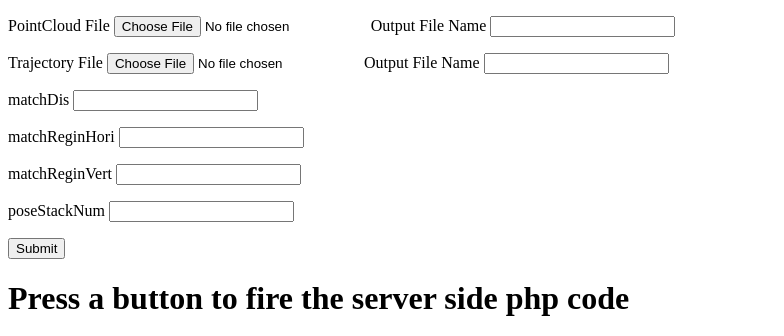
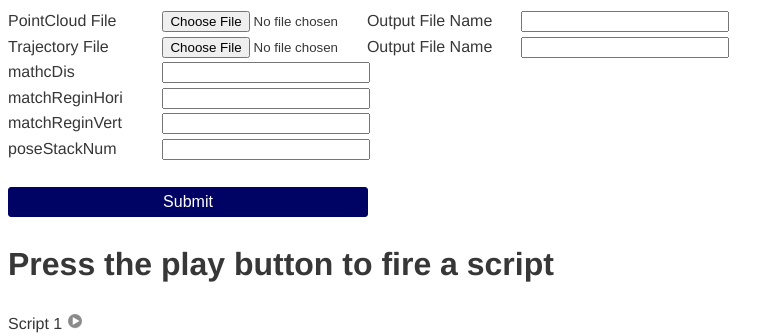
Before and after one commit to eksheen/KaartaScriptServer, a PHP site: page /kaartaScriptServer.php in a window 1280 px wide. Shown: the top 336 px of the page, without its empty margins (0-784 px from the left). Run offline with PHP 8.4, Linux system fonts and the light colour scheme.

Commit message:
Reformatted and added CSS

```diff
--- a/kaarta.css
+++ b/kaarta.css
@@ -0,0 +1,30 @@
+.container label {
+  display: inline-block;
+  text-align: left;
+  clear: both;
+  width: 150px;
+}
+ .container input {
+   display: inline-block;
+   width: 200px;
+}
+
+#valuesSubmit {
+  font-size: 1em;
+  width: 360px;
+  height: 30px;
+  display: inline-block;
+  background-color: #000264;
+  border: 1px solid #000264;
+  color: White;
+  border-radius: 3px;
+  box-sizing: border-box;
+}
+
+.bodyClass {
+  font-family: "Helvetica Neue", Helvetica, Arial, sans-serif;
+  font-size: 16px;
+  line-height: 1.6;
+  color: #373737;
+  background-color: #fff;
+}
--- a/kaartaScriptServer.php
+++ b/kaartaScriptServer.php
@@ -2,31 +2,39 @@
 <html lang="en">
 	<head>
 		<meta charset="UTF-8"</meta>
-		<title>test server side script submits</title>
+		<title>KaartaScriptServer</title>
 		<link rel="stylesheet" href="kaarta.css">
 	</head>
-	<body>
+	<body class="bodyClass">
 		<div class="content">
-            <form method="post">
-             <p> PointCloud File <input type="file"  class="file" name="pointCloudFile" />
-              Output File Name <input type="text"  class="text" name="outputFileNamePC" /> </p>
-             <p> Trajectory File <input type="file"  class="file" name="trajectoryFile" />
-              Output File Name <input type="text"  class="text" name="outputFileNameTF" /> </p>
-             <p> matchDis <input type="text"  class="text" name="matchDis" /> </p>
-             <p> matchReginHori <input type="text"  class="text" name="matchReginHori" /> </p>
-             <p> matchReginVert <input type="text"  class="text" name="matchReginVert" /> </p>
-             <p> poseStackNum <input type="text"  class="text" name="poseStackNum" /> </p>
-             <p> <input type="submit"  class="submit" /> </p>
+			<div class="container">
+				<form action="submitValues.php" method="post">
+					<label> PointCloud File </label> <input type="file"  class="file" name="pointCloudFile" />
+					<label> Output File Name </label> <input type="text"  class="text" name="outputFileNamePC" /> <br>
+				 	<label> Trajectory File </label> <input type="file"  class="file" name="trajectoryFile" />
+					<label> Output File Name </label> <input type="text"  class="text" name="outputFileNameTF" /> <br>
+				 	<label> mathcDis </label> <input type="text"  class="text" name="matchDis" /> <br/>
+				 	<label> matchReginHori </label> <input type="text"  class="text" name="matchReginHori" /> <br>
+					<label> matchReginVert </label> <input type="text"  class="text" name="matchReginVert" /> <br>
+				 	<label> poseStackNum </label> <input type="text"  class="text" name="poseStackNum" /> <br> <br>
+					<input id="valuesSubmit" type="submit"  class="submit" /> <br>
 				</form>
-			<h1>Press a button to fire the server side php code</h1>
+			</div>
+
+			<h1>Press the play button to fire a script</h1>
 			<!-- We use form submissions to send the data to the server to be rtrieved with
 			our php code. -->
-			<form method="post">
-			 <p>Script 1 <input type="image" src="../IMG/play-button.ico" class="button" name="FireScript1" value="FireScript1" /> </p>
-			 <p>Script 2 <input type="image" src="../IMG/play-button.ico" class="button" name="FireScript2" value="FireScript2" /> </p>
-			 <p>Script 3 <input type="image" src="../IMG/play-button.ico" class="button" name="FireScript3" value="FireScript3" /> </p>
-			 <p>Script 4 <input type="image" src="../IMG/play-button.ico" class="button" name="FireScript4" value="FireScript4" /> </p>
+			<div class="container1">
+				<form action="runScripts.php" method="post">
+				 <p>Script 1 <input type="image" src="IMG/play-button.ico" class="button" name="FireScript1" value="FireScript1" /> </p>
+				 <p>Script 2 <input type="image" src="IMG/play-button.ico" class="button" name="FireScript2" value="FireScript2" /> </p>
+				 <p>Script 3 <input type="image" src="IMG/play-button.ico" class="button" name="FireScript3" value="FireScript3" /> </p>
+				 <p>Script 4 <input type="image" src="IMG/play-button.ico" class="button" name="FireScript4" value="FireScript4" /> </p>
 				</form>
+			</div>
+
+		</div>
+	</body>
 
 	<?php
 	echo "=============================================";
@@ -111,6 +119,4 @@ if (!empty($_POST)){
 	    }
 
 	?>
-		</div>
-	</body>
 </html>
```
Also changed, not shown: runScripts.php (added, +66 -0 lines), submitValues.php (added, +21 -0 lines), IMG/pause-16.ico (added), IMG/play-button.ico (added). Lines whose indentation alone changed are shown as unchanged.
